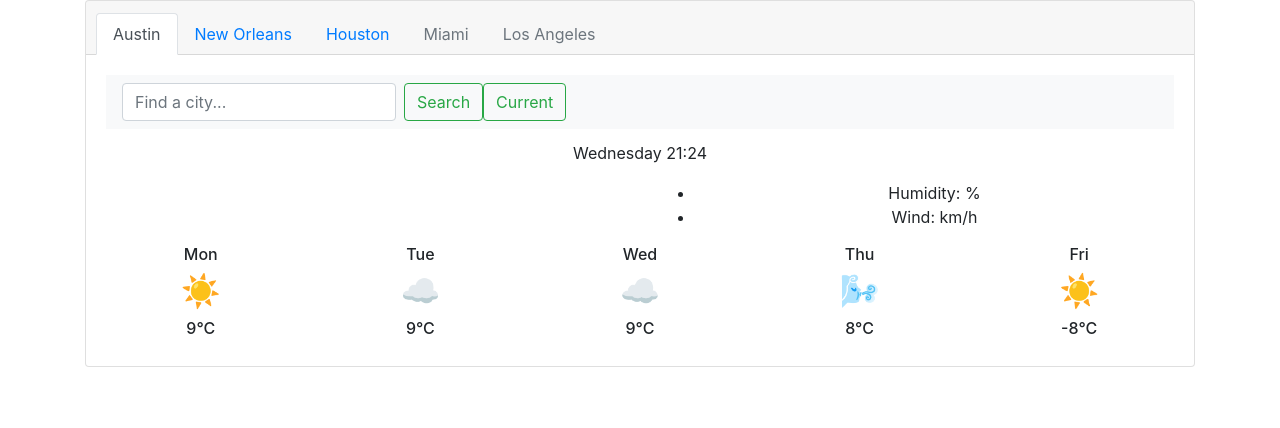
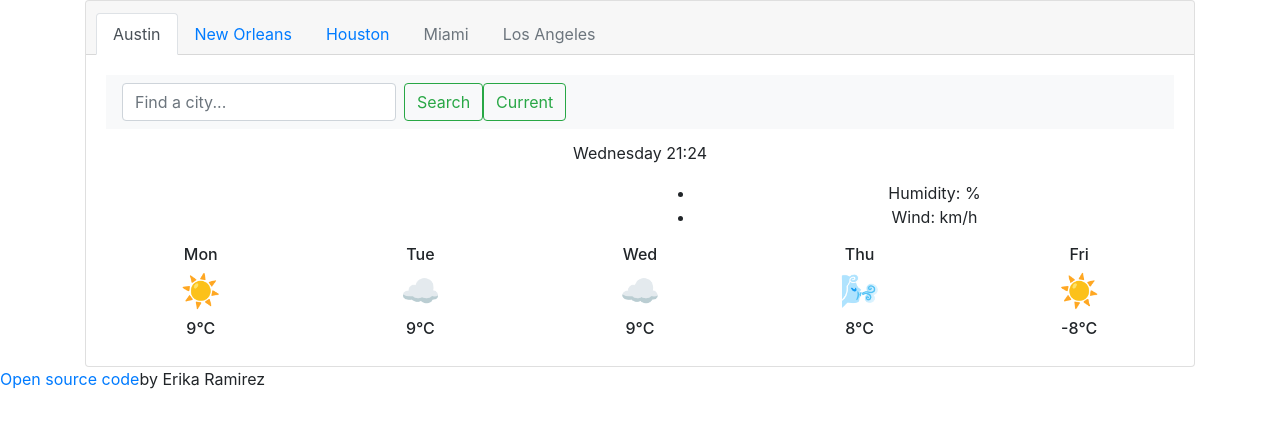
Before and after one commit to erykathbrave/weather-app, a plain HTML site: page index.html in a window 1280 px wide. Drawn offline with nearby package versions, Linux system fonts and the light colour scheme; no server answers.

Commit message:
Updated index.html with a link to Github

```diff
--- a/index.html
+++ b/index.html
@@ -103,6 +103,10 @@
         </div>
       </div>
     </div>
+    <p class="source-link">
+      <a href="https://github.com/erykathbrave/weather-app">Open source code</a
+      >by Erika Ramirez
+    </p>
     <script src="src/index.js"></script>
   </body>
 </html>
```
